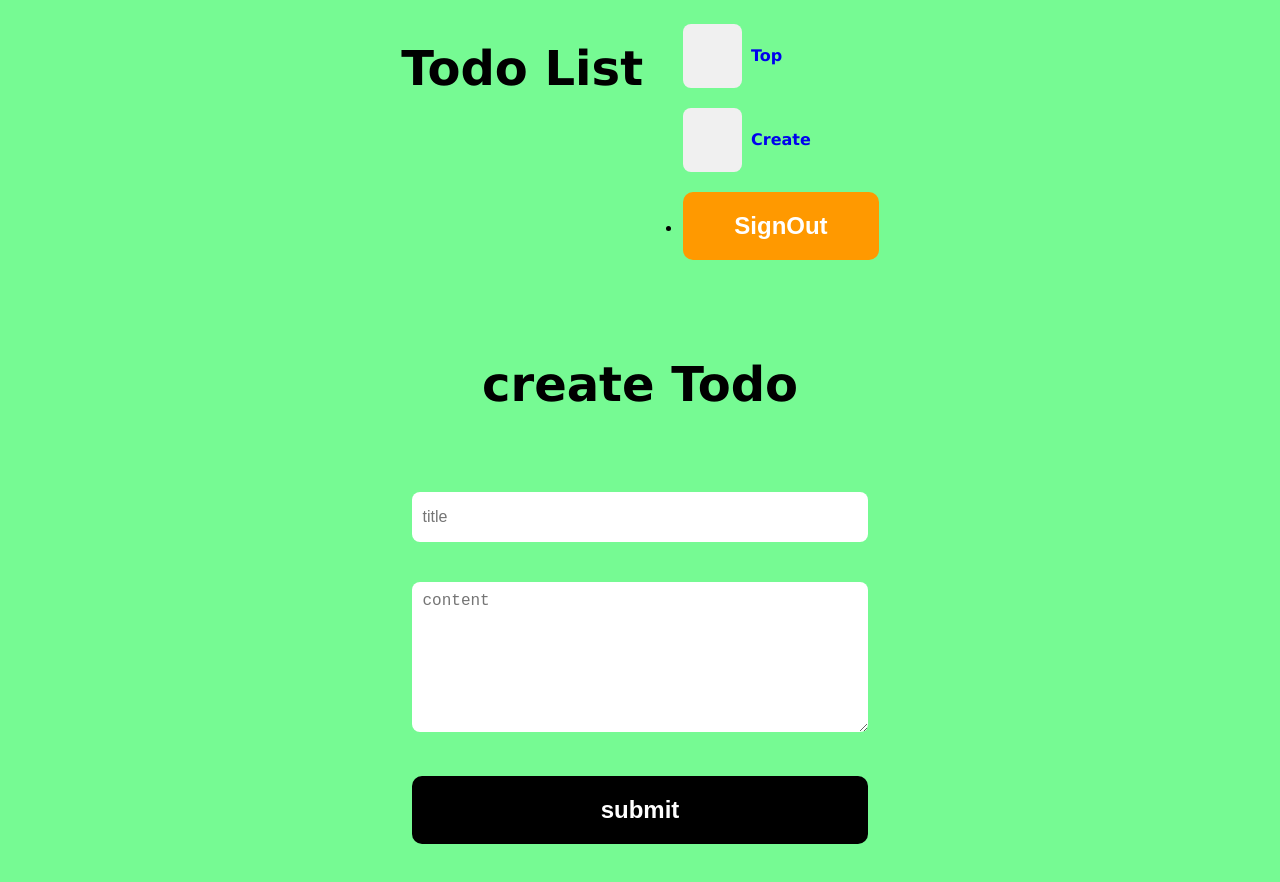
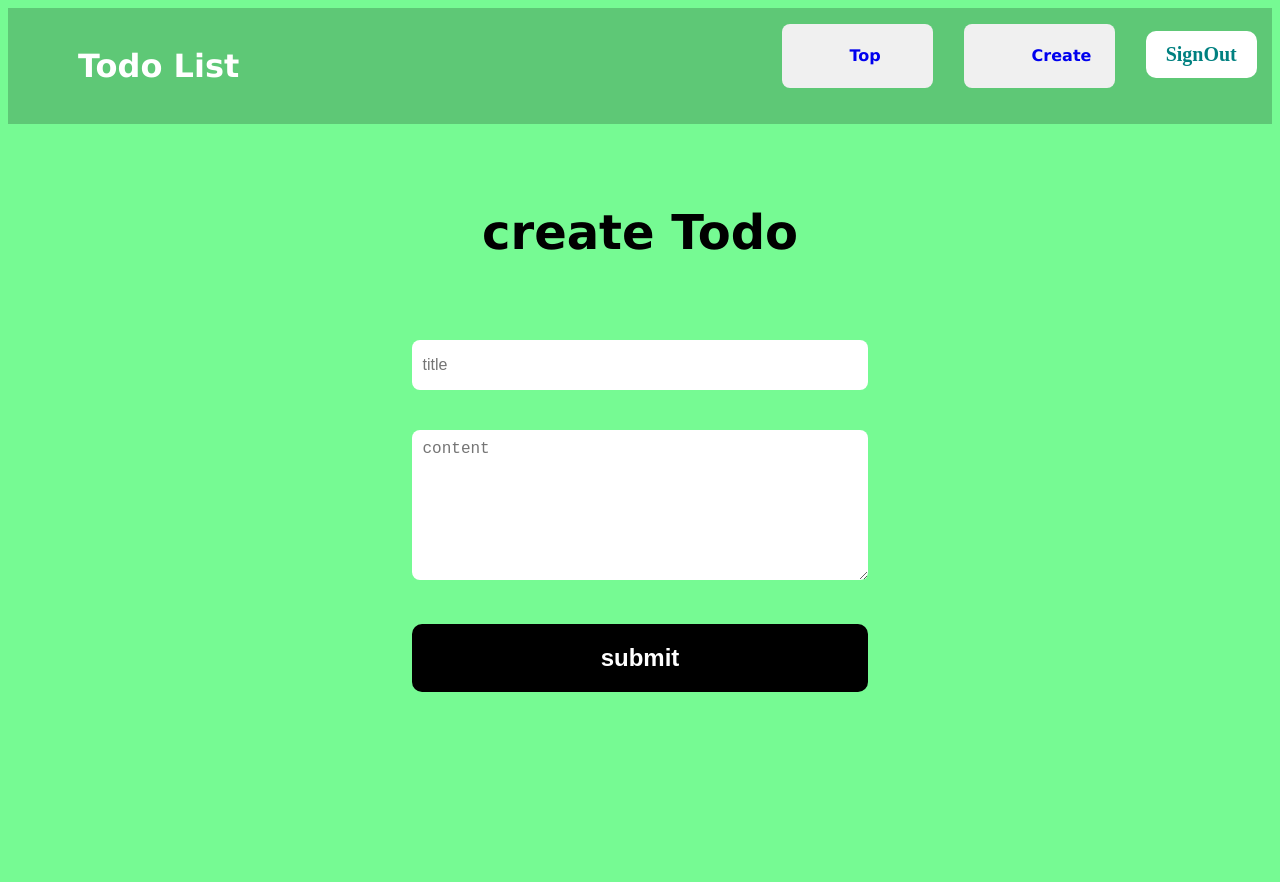
Before and after one commit to masahiro96848/nest_with_next_todo_auth, a Next.js app in the folder web-front/: page /todo/create in a window 1280 px wide. Shown: the top 882 px of the page. After the commit the page ends 800 px from the top, so only its background shows below. Built offline with nearby package versions, Linux system fonts and the light colour scheme; no server answers.

Commit message:
headerのナビゲーションを新たに作成

```diff
--- a/web-front/src/components/molecules/Navigation/index.tsx
+++ b/web-front/src/components/molecules/Navigation/index.tsx
@@ -8,14 +8,14 @@ export const Navigation = () => {
     const { handleLogout } = useNavigation({ signOut })
 
     return (
-        <div className="header">
-            <h1 className="title">Todo List</h1>
-            <nav className="nav">
-                <ul className="ul">
+        <div className="header-area">
+            <h1 className="header-title">Todo List</h1>
+            <nav className="header-nav">
+                <ul className="header-ul">
                     <NavigationLink title={'Top'} linkPath={NAVIGATION_PATH.TOP} />
                     <NavigationLink title={'Create'} linkPath={NAVIGATION_PATH.CREATE} />
-                    <li className="li">
-                        <button className="button" onClick={handleLogout}>
+                    <li className="header-li">
+                        <button className="header-button" onClick={handleLogout}>
                             SignOut
                         </button>
                     </li>
--- a/web-front/src/styles/globals.css
+++ b/web-front/src/styles/globals.css
@@ -25,8 +25,54 @@ body {
 
 /* nav */
 .header {
+    width: 100%;
+}
+
+.header-area {
+    width: 100%;
     display: flex;
-    justify-content: space-evenly;
+    justify-content: space-between;
+    align-items: center;
+    background: rgba(0, 0, 0, 0.2);
+}
+
+.header-title {
+    padding-left: 70px;
+    color: #fff;
+}
+
+.header-nav {
+    width: 40%;
+}
+
+.header-ul {
+    width: 100%;
+    padding-left: 0;
+    display: flex;
+    justify-content: space-around;
+    align-items: baseline;
+}
+
+.header-li {
+    list-style: none;
+}
+
+.header-button {
+    font-family: 'Times New Roman', Times, serif;
+    width: 100%;
+    border: none;
+    cursor: pointer;
+    outline: none;
+    appearance: none;
+    transition: 0.3s;
+    display: block;
+    background-color: #fff;
+    text-decoration: none;
+    color: #008080;
+    font-size: 20px;
+    font-weight: bold;
+    padding: 12px 20px;
+    border-radius: 10px;
 }
 
 .nav-button {
```
